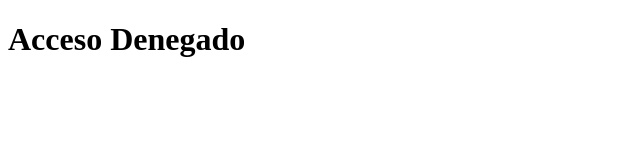
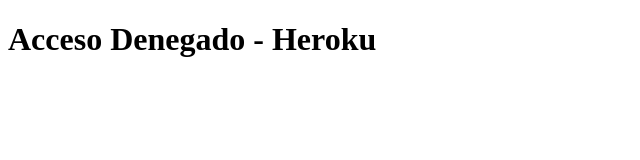
Before and after one commit to CristhianA98/restServer-NodeJs, a website: page public/index.html in a window 1280 px wide. Shown: the whole page, without its empty margins (0-640 px from the left). Drawn offline with Linux system fonts and the light colour scheme.

Commit message:
msm index.html

```diff
--- a/public/index.html
+++ b/public/index.html
@@ -7,6 +7,6 @@
     <title>Acceso Denegado</title>
 </head>
 <body>
-    <h1>Acceso Denegado</h1>
+    <h1>Acceso Denegado - Heroku</h1>
 </body>
 </html>
```
